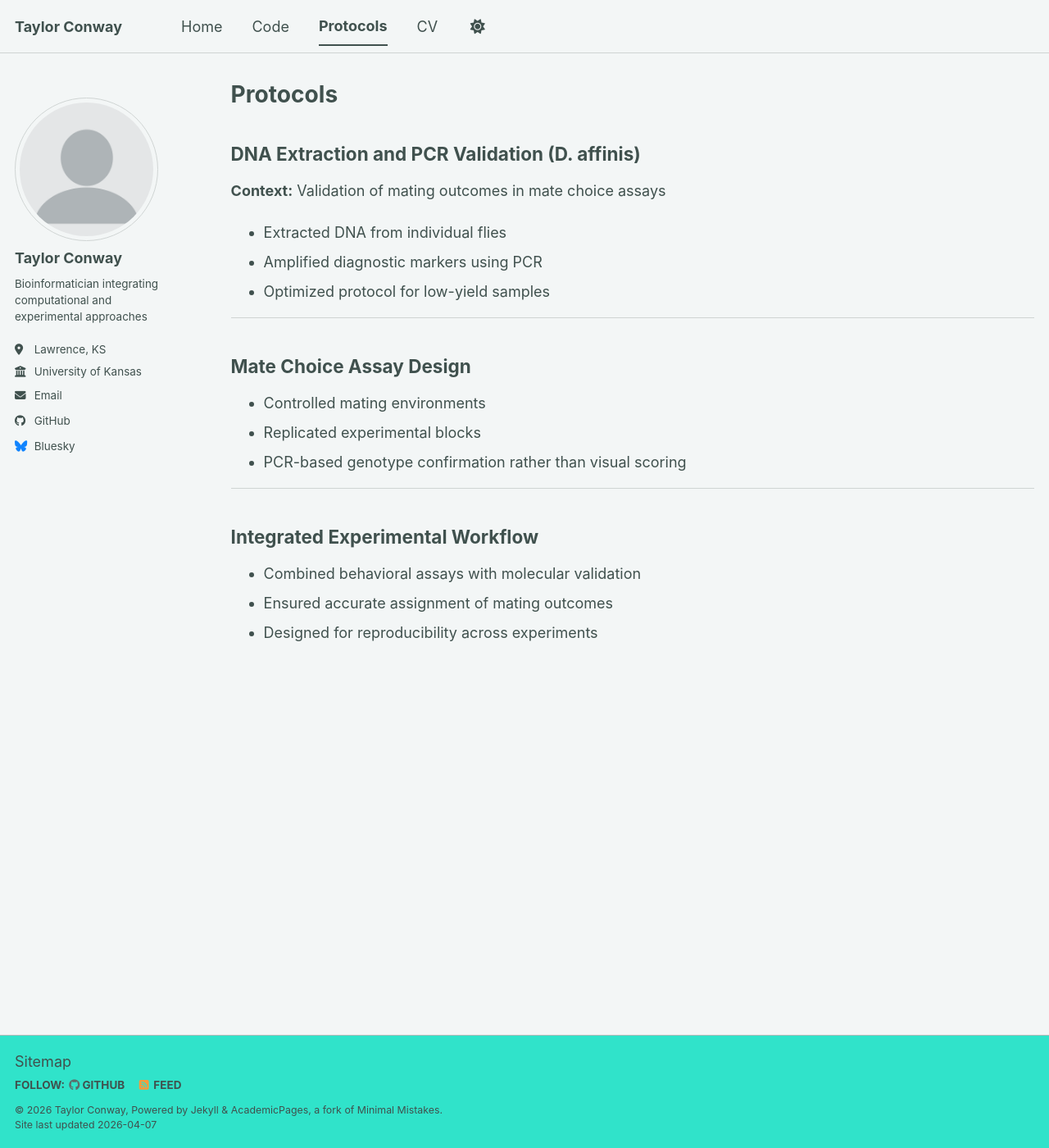
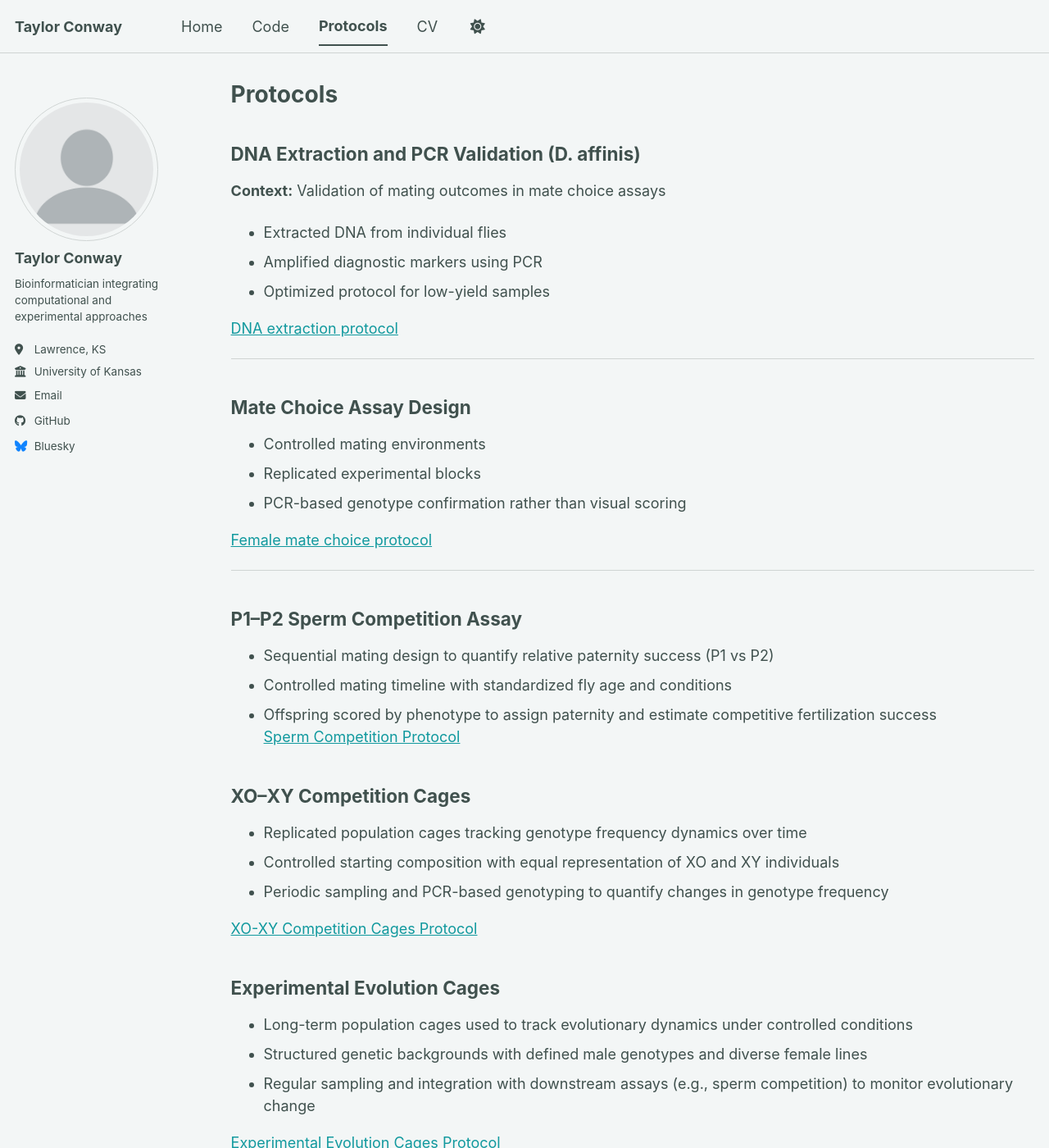
Before and after one commit to ShesCodingOverHere/TaylorConway.github.io, a Jekyll site: the page built from _pages/protocols.md, in a window 1280 px wide and 1400 px high. Shown: the whole window at 82% size. Built offline with Jekyll 4.4.1, drawn with Linux system fonts in a browser that asks for light colours; a script bundle is joined from its source files by our own code; library files that are not in the unit come from our copies.

Commit message:
Update protocols.md

```diff
--- a/_pages/protocols.md
+++ b/_pages/protocols.md
@@ -13,6 +13,8 @@ author_profile: true
 - Amplified diagnostic markers using PCR
 - Optimized protocol for low-yield samples
 
+[DNA extraction protocol]({{ site.baseurl }}/files/puregene_single_fly_protocol.pdf)
+
 ---
 
 ## Mate Choice Assay Design
@@ -21,10 +23,29 @@ author_profile: true
 - Replicated experimental blocks
 - PCR-based genotype confirmation rather than visual scoring
 
+[Female mate choice protocol]({{ site.baseurl }}/files/FemaleMateChoiceProtocol.pdf)
+
 ---
 
-## Integrated Experimental Workflow
+## P1–P2 Sperm Competition Assay
 
-- Combined behavioral assays with molecular validation
-- Ensured accurate assignment of mating outcomes
-- Designed for reproducibility across experiments
+- Sequential mating design to quantify relative paternity success (P1 vs P2)
+- Controlled mating timeline with standardized fly age and conditions
+- Offspring scored by phenotype to assign paternity and estimate competitive fertilization success
+[Sperm Competition Protocol]({{ site.baseurl }}/files/P1-P2spermcompetition.pdf)
+
+## XO–XY Competition Cages
+
+- Replicated population cages tracking genotype frequency dynamics over time
+- Controlled starting composition with equal representation of XO and XY individuals
+- Periodic sampling and PCR-based genotyping to quantify changes in genotype frequency
+
+[XO-XY Competition Cages Protocol]({{ site.baseurl }}/files/XOvXYcompetitionCages.pdf)
+
+## Experimental Evolution Cages
+
+- Long-term population cages used to track evolutionary dynamics under controlled conditions
+- Structured genetic backgrounds with defined male genotypes and diverse female lines
+- Regular sampling and integration with downstream assays (e.g., sperm competition) to monitor evolutionary change
+
+[Experimental Evolution Cages Protocol]({{ site.baseurl }}/files/Experimentalevolutionprotocol.pdf)
```
